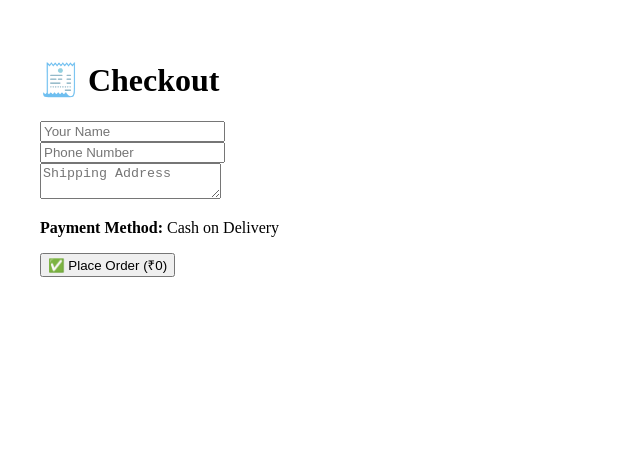
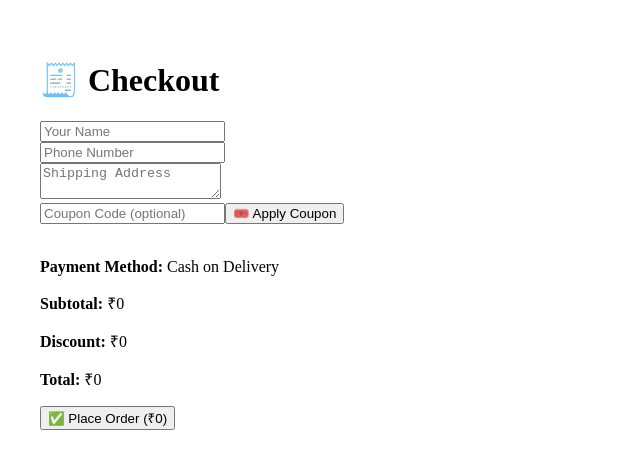
Before and after one commit to josephralte01/utilitybay-website, a Next.js app: page /checkout in a window 1280 px wide. Shown: the top 468 px of the page, without its empty margins (0-640 px from the left). Built offline with nearby package versions, Linux system fonts and the light colour scheme.

Commit message:
Fix Link usage and add coupon logic to checkout

```diff
--- a/pages/checkout.js
+++ b/pages/checkout.js
@@ -11,38 +11,49 @@ export default function CheckoutPage() {
     phone: '',
     address: '',
     payment_method: 'cod',
+    coupon_code: '',
   });
+
+  const [discount, setDiscount] = useState(0);
+  const [couponApplied, setCouponApplied] = useState(false);
 
   useEffect(() => {
     const stored = JSON.parse(localStorage.getItem('cart') || '[]');
     setCart(stored);
   }, []);
 
-  const total = cart.reduce((sum, item) => sum + item.price, 0);
+  const subtotal = cart.reduce((sum, item) => sum + item.price, 0);
+  const total = subtotal - discount;
+
+  const applyCoupon = async () => {
+    try {
+      const res = await axios.post(`${process.env.NEXT_PUBLIC_API_BASE}/api/coupons/apply`, {
+        code: form.coupon_code
+      });
+
+      setDiscount(res.data.discount_amount);
+      setCouponApplied(true);
+      alert('✅ Coupon applied!');
+    } catch (err) {
+      console.error('❌ Coupon failed:', err);
+      alert('Invalid coupon code.');
+    }
+  };
 
   const handleSubmit = async (e) => {
     e.preventDefault();
-
-    const token = `GT-${Date.now()}`;
 
     const orderData = {
       ...form,
       items: cart,
       total_amount: total,
-      guest_tracking_token: token,
+      guest_tracking_token: `GT-${Date.now()}`
     };
 
     try {
-      const response = await axios.post(
-        `${process.env.NEXT_PUBLIC_API_BASE}/api/orders`,
-        orderData
-      );
-
+      await axios.post(`${process.env.NEXT_PUBLIC_API_BASE}/api/orders`, orderData);
       localStorage.removeItem('cart');
-
-      router.push(
-        `/thankyou?order_id=${response.data.order_id}&tracking_token=${token}`
-      );
+      router.push('/thankyou');
     } catch (err) {
       console.error('❌ Order failed:', err);
       alert('Something went wrong while placing your order.');
@@ -83,7 +94,21 @@ export default function CheckoutPage() {
             required
           /><br />
 
+          <input
+            type="text"
+            placeholder="Coupon Code (optional)"
+            value={form.coupon_code}
+            onChange={(e) => setForm({ ...form, coupon_code: e.target.value })}
+          />
+          <button type="button" onClick={applyCoupon} disabled={couponApplied}>
+            🎟️ Apply Coupon
+          </button>
+          <br /><br />
+
           <p><strong>Payment Method:</strong> Cash on Delivery</p>
+          <p><strong>Subtotal:</strong> ₹{subtotal}</p>
+          <p><strong>Discount:</strong> ₹{discount}</p>
+          <p><strong>Total:</strong> ₹{total}</p>
 
           <button type="submit">✅ Place Order (₹{total})</button>
         </form>
```
Also changed, not shown: pages/index.js (+5 -14 lines).
